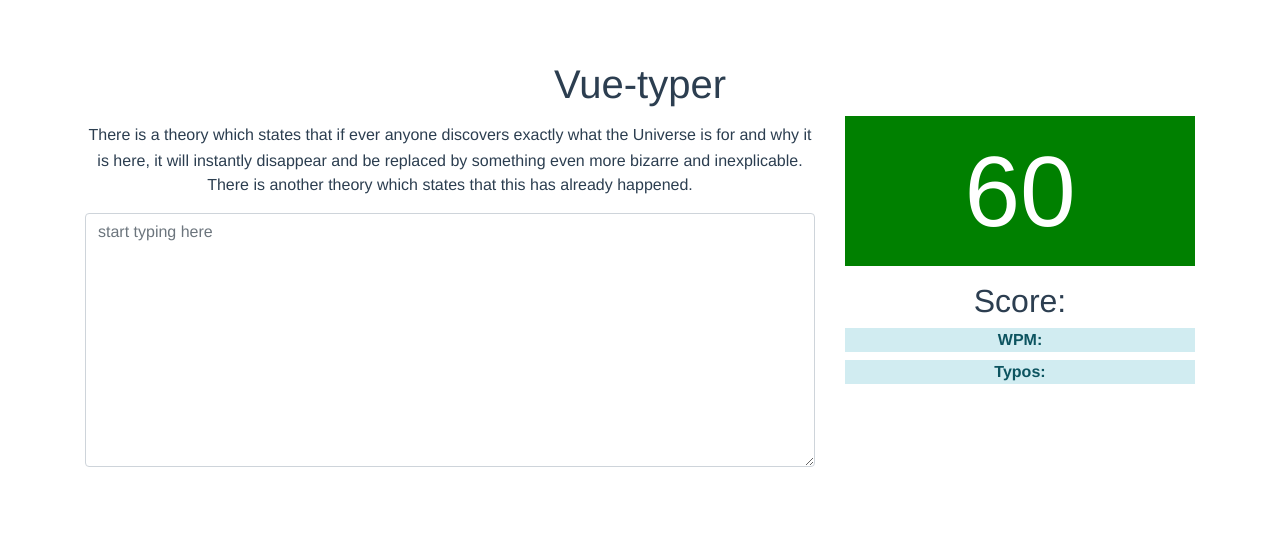
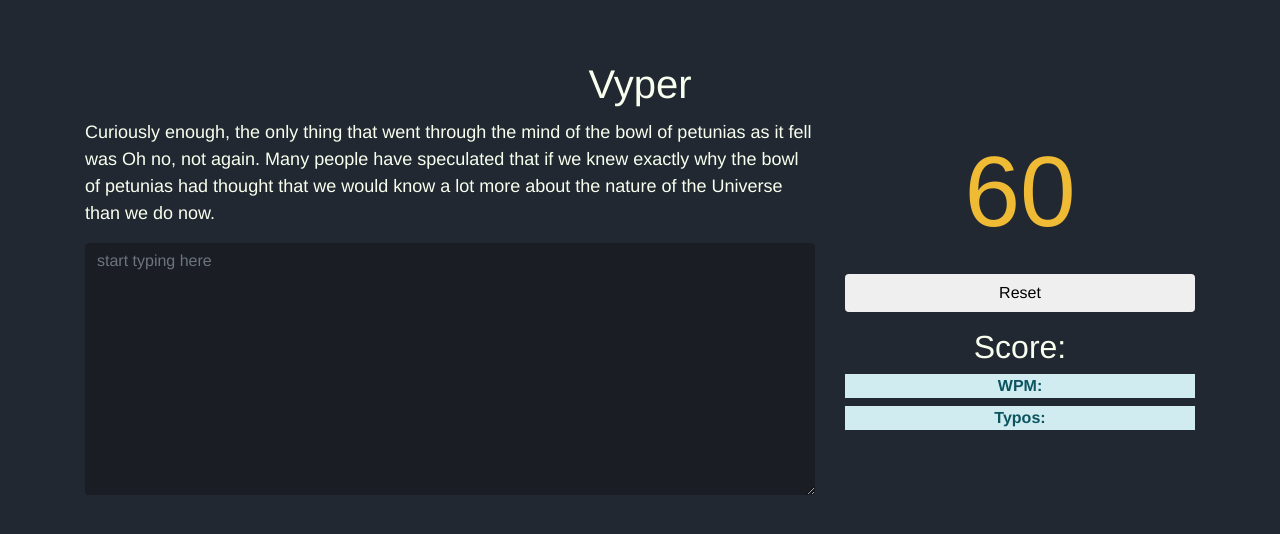
Before and after one commit to PatrikOlin/vyper, a Vue app: page / in a window 1280 px wide. Shown: the top 534 px of the page. Built offline with nearby package versions, Linux system fonts and the light colour scheme.

Commit message:
gjort klart grundläggande funktionalitet

```diff
--- a/src/App.vue
+++ b/src/App.vue
@@ -21,7 +21,23 @@ export default {
   -webkit-font-smoothing: antialiased;
   -moz-osx-font-smoothing: grayscale;
   text-align: center;
-  color: #2c3e50;
+  color: var(--text-color);
+  background-color: var(--bg);
   margin-top: 60px;
 }
+
+html,
+body {
+  background-color: var(--bg);
+}
+
+:root {
+  --bg: #222831;
+  --dark-bg: #1a1d24;
+  --pink: #f59bac;
+  --text-color: #f9ffee;
+  --typed-text: #fee6c0;
+  --yellow: #efbb35;
+  --hot-pink: #e84279;
+}
 </style>
--- /dev/null
+++ b/src/assets/paragraphs.json
@@ -0,0 +1,100 @@
+{
+  "paragraphs": [
+    {
+      "author": "Douglas Adams",
+      "paragraph": "Many were increasingly of the opinion that they'd all made a big mistake in coming down from the trees in the first place. And some said that even the trees had been a bad move, and that no one should ever have left the oceans."
+    },
+    {
+      "author": "Douglas Adams",
+      "paragraph": "My doctor says that I have a malformed public-duty gland and a natural deficiency in moral fibre,” Ford muttered to himself, “and that I am therefore excused from saving Universes.”"
+    },
+    {
+      "author": "Douglas Adams",
+      "paragraph": "“You know,” said Arthur, “it's at times like this, when I'm trapped in a Vogon airlock with a man from Betelgeuse, and about to die of asphyxiation in deep space that I really wish I'd listened to what my mother told me when I was young.” “Why, what did she tell you?” “I don't know, I didn't listen.”"
+    },
+    {
+      "author": "Douglas Adams",
+      "paragraph": "Space,” it says, “is big. Really big. You just won't believe how vastly, hugely, mindbogglingly big it is. I mean, you may think it's a long way down the road to the chemist's, but that's just peanuts to space."
+    },
+    {
+      "author": "Douglas Adams",
+      "paragraph": "Curiously enough, the only thing that went through the mind of the bowl of petunias as it fell was Oh no, not again. Many people have speculated that if we knew exactly why the bowl of petunias had thought that we would know a lot more about the nature of the Universe than we do now."
+    },
+    {
+      "author": "Douglas Adams",
+      "paragraph": "For instance, on the planet Earth, man had always assumed that he was more intelligent than dolphins because he had achieved so much — the wheel, New York, wars and so on — whilst all the dolphins had ever done was muck about in the water having a good time. But conversely, the dolphins had always believed that they were far more intelligent than man — for precisely the same reasons."
+    },
+    {
+      "author": "Douglas Adams",
+      "paragraph": "The last ever dolphin message was misinterpreted as a surprisingly sophisticated attempt to do a double-backwards-somersault through a hoop whilst whistling the 'Star Spangled Banner', but in fact the message was this: So long and thanks for all the fish."
+    },
+    {
+      "author": "Douglas Adams",
+      "paragraph": "Not unnaturally, many elevators imbued with intelligence and precognition became terribly frustrated with the mindless business of going up and down, up and down, experimented briefly with the notion of going sideways, as a sort of existential protest, demanded participation in the decision-making process and finally took to squatting in basements sulking."
+    },
+    {
+      "author": "Douglas Adams",
+      "paragraph": "The Total Perspective Vortex derives its picture of the whole Universe on the principle of extrapolated matter analyses.To explain — since every piece of matter in the Universe is in some way affected by every other piece of matter in the Universe, it is in theory possible to extrapolate the whole of creation — every sun, every planet, their orbits, their composition and their economic and social history from, say, one small piece of fairy cake. The man who invented the Total Perspective Vortex did so basically in order to annoy his wife."
+    },
+    {
+      "author": "Douglas Adams",
+      "paragraph": "It is known that there are an infinite number of worlds, simply because there is an infinite amount of space for them to be in. However, not every one of them is inhabited. Therefore, there must be a finite number of inhabited worlds. Any finite number divided by infinity is as near to nothing as makes no odds, so the average population of all the planets in the Universe can be said to be zero. From this it follows that the population of the whole Universe is also zero, and that any people you may meet from time to time are merely the products of a deranged imagination."
+    },
+    {
+      "author": "Douglas Adams",
+      "paragraph": "The disadvantages involved in pulling lots of black sticky slime from out of the ground where it had been safely hidden out of harm's way, turning it into tar to cover the land with, smoke to fill the air with and pouring the rest into the sea, all seemed to outweigh the advantages of being able to get more quickly from one place to another."
+    },
+    {
+      "author": "Douglas Adams",
+      "paragraph": "Make it totally clear that this gun has a right end and a wrong end. Make it totally clear to anyone standing at the wrong end that things are going badly for them. If that means sticking all sort of spikes and prongs and blackened bits all over it then so be it. This is not a gun for hanging over the fireplace or sticking in the umbrella stand, it is a gun for going out and making people miserable with."
+    },
+    {
+      "author": "Douglas Adams",
+      "paragraph": "It is a well known fact that those people who most want to rule people are, ipso facto, those least suited to do it. To summarize the summary: anyone who is capable of getting themselves made President should on no account be allowed to do the job."
+    },
+    {
+      "author": "Douglas Adams",
+      "paragraph": "The storm had now definitely abated, and what thunder there was now grumbled over more distant hills, like a man saying “And another thing…” twenty minutes after admitting he's lost the argument."
+    },
+    {
+      "author": "George Orwell",
+      "paragraph": "Don't you see that the whole aim of Newspeak is to narrow the range of thought? In the end we shall make thoughtcrime literally impossible, because there will be no words in which to express it."
+    },
+    {
+      "author": "George Orwell",
+      "paragraph": "Every record has been destroyed or falsified, every book rewritten, every picture has been repainted, every statue and street building has been renamed, every date has been altered. And the process is continuing day by day and minute by minute. History has stopped. Nothing exists except an endless present in which the Party is always right."
+    },
+    {
+      "author": "George Orwell",
+      "paragraph": "And if all others accepted the lie which the Party imposed—if all records told the same tale—then the lie passed into history and became truth. ‘Who controls the past' ran the Party slogan, ‘controls the future: who controls the present controls the past.'"
+    },
+    {
+      "author": "George Orwell",
+      "paragraph": "Tragedy, he perceived, belonged to the ancient time, to a time when there were still privacy, love, and friendship, and when the members of a family stood by one another without needing to know the reason."
+    },
+    {
+      "author": "George Orwell",
+      "paragraph": "Never again will you be capable of ordinary human feeling. Everything will be dead inside you. Never again will you be capable of love, or friendship, or joy of living, or laughter, or curiosity, or courage, or integrity. You will be hollow. We shall squeeze you empty, and then we shall fill you with ourselves."
+    },
+    {
+      "author": "George Orwell",
+      "paragraph": "To the future or to the past, to a time when thought is free, when men are different from one another and do not live alone—to a time when truth exists and what is done cannot be undone: From the age of uniformity, from the age of solitude, from the age of Big Brother, from the age of doublethink—greetings!"
+    },
+    {
+      "author": "George Orwell",
+      "paragraph": "What can you do, thought Winston, against the lunatic who is more intelligent than yourself, who gives your arguments a fair hearing and then simply persists in his lunacy?"
+    },
+    {
+      "author": "George Orwell",
+      "paragraph": "How do we know that two and two make four? Or that the force of gravity works? Or that the past is unchangeable? If both the past and the external world exist only in the mind, and if the mind itself is controllable – what then?"
+    },
+    {
+      "author": "George Orwell",
+      "paragraph": "Power is not a means; it is an end. One does not establish a dictatorship in order to safeguard a revolution; one makes the revolution in order to establish the dictatorship."
+    },
+    {
+      "author": "George Orwell",
+      "paragraph": "Being in a minority, even in a minority of one, did not make you mad. There was truth and there was untruth, and if you clung to the truth even against the whole world, you were not mad."
+    }
+  ]
+}
--- a/src/components/Timer.vue
+++ b/src/components/Timer.vue
@@ -36,7 +36,9 @@ export default {
       this.timeRemaining = 60;
       document.activeElement.blur();
     },
-    reset: function() {}
+    resetTimer: function() {
+      this.endTypingSpeed();
+    }
   }
 };
 </script>
@@ -45,8 +47,7 @@ export default {
 .timer {
   font-size: 100px;
   text-align: center;
-  color: white;
+  color: var(--yellow);
   border-radius: 100;
-  background-color: green;
 }
 </style>
--- a/src/components/Typer.vue
+++ b/src/components/Typer.vue
@@ -7,7 +7,7 @@
         <div class="typer mt-3">
           <textarea
             class="form-control"
-            id="exampleFormControlTextarea1"
+            id="typerTextArea"
             rows="10"
             placeholder="start typing here"
             v-model="typedText"
@@ -16,6 +16,9 @@
       </div>
       <div class="col-4">
         <Timer ref="timer" v-on:is-typing="isTyping = $event" v-on:calc-score="calculateWpm()" />
+        <div class="mt-2">
+          <button class="btn btn-reset btn-block" @click="reset()">Reset</button>
+        </div>
         <div class="score mt-3">
           <h2>Score:</h2>
           <div class="alert-info mt-2">
@@ -34,7 +37,8 @@
 
 <script>
 import Timer from "./Timer.vue";
-const PARAGRAPH = `There is a theory which states that if ever anyone discovers exactly what the Universe is for and why it is here, it will instantly disappear and be replaced by something even more bizarre and inexplicable. There is another theory which states that this has already happened.`;
+import PARAGRAPHS from "../assets/paragraphs.json";
+
 export default {
   name: "Typer",
   components: {
@@ -42,8 +46,9 @@ export default {
   },
   data: function() {
     return {
-      title: "Vue-typer",
-      originalParagraph: PARAGRAPH,
+      title: "Vyper",
+      paragraphs: PARAGRAPHS.paragraphs,
+      originalParagraph: null,
       typedText: "",
       typoIndex: -1,
       isTyping: false,
@@ -71,7 +76,21 @@ export default {
         wpm: words,
         typos: this.typos
       };
+    },
+    pickNewParagraph() {
+      const idx = Math.floor(Math.random() * this.paragraphs.length);
+      this.originalParagraph = this.paragraphs[idx].paragraph;
+    },
+    reset() {
+      this.isTyping = false;
+      this.typoIndex = -1;
+      this.pickNewParagraph();
+      this.typedText = "";
+      this.$refs.timer.resetTimer();
     }
+  },
+  created() {
+    this.pickNewParagraph();
   },
   computed: {
     outputHTML: function() {
@@ -107,6 +126,14 @@ export default {
         }
         this.typoIndex = -1;
       }
+      if (
+        this.isTyping &&
+        this.typedText.length === this.originalParagraph.length &&
+        this.typoIndex === -1
+      ) {
+        this.pickNewParagraph();
+        this.typedText = "";
+      }
     }
   }
 };
@@ -114,12 +141,34 @@ export default {
 
 <style>
 .correct {
-  color: rgb(63, 81, 181);
-  font-size: 22px;
+  color: var(--pink);
+  font-size: 20px;
 }
 
 .typo {
-  color: #f00;
-  font-size: 22px;
+  color: var(--hot-pink);
+  font-size: 20px;
+  text-decoration: underline;
+  -webkit-text-decoration-color: var(--hot-pink);
+  text-decoration-color: var(--hot-pink);
+  -webkit-text-decoration-style: wavy;
+  text-decoration-style: wavy;
+}
+
+.paragraph {
+  text-align: left;
+  font-size: 18px;
+}
+
+.typer textarea {
+  color: var(--typed-text);
+  background-color: var(--dark-bg);
+  border: none;
+}
+
+.typer textarea:focus {
+  color: var(--typed-text);
+  background-color: var(--dark-bg);
+  outline: none;
 }
 </style>
```
